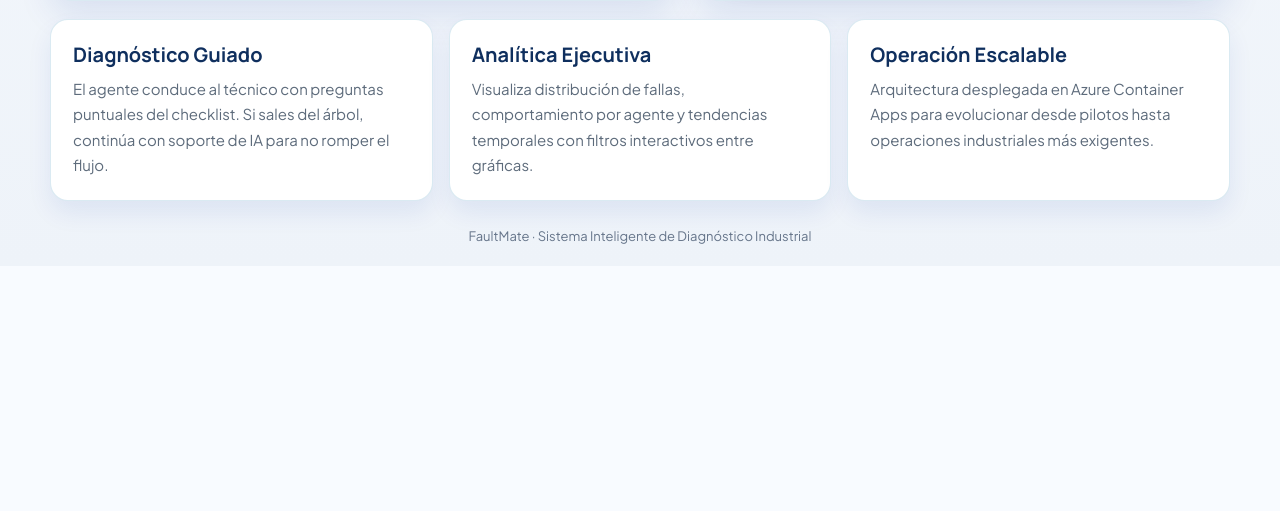
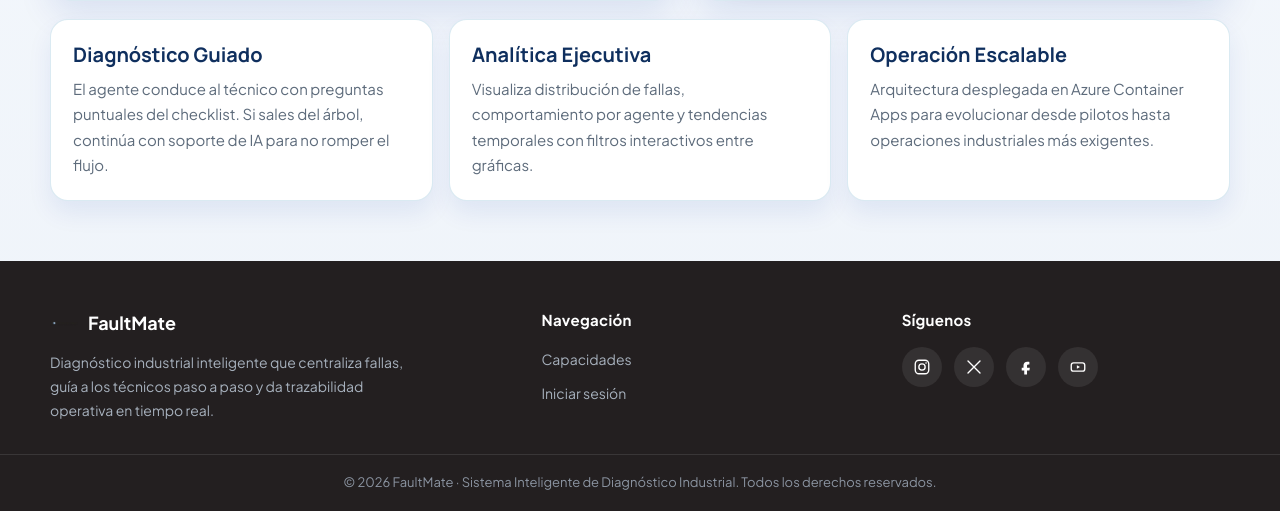
Before and after one commit to ibarrapracticantes20-hue/FaultMate, a Django app: page / in a window 1280 px wide. Shown: the part 870-1381 px from the top of the page. Before the commit the page ends 1114 px from the top, so only its background shows below. Run offline with Django 5.2, Linux system fonts and the light colour scheme.

Commit message:
Add social media footer section with links to Instagram, X, Facebook and YouTube
Co-Authored-By: Claude Sonnet 5 <noreply@anthropic.com>

```diff
--- a/FaultMateWeb/dashboard/templates/dashboard/index.html
+++ b/FaultMateWeb/dashboard/templates/dashboard/index.html
@@ -88,8 +88,60 @@
     </section>
 </main>
 
-<footer class="landing-footer">
-    <p>FaultMate · Sistema Inteligente de Diagnóstico Industrial</p>
+<footer class="landing-info-footer">
+    <div class="landing-info-footer-grid">
+        <div class="landing-info-footer-col">
+            <div class="landing-info-footer-brand">
+                <img src="{% static 'img/IOT.png' %}" alt="IOT Technologies" class="landing-info-footer-logo">
+                <span>FaultMate</span>
+            </div>
+            <p>
+                Diagnóstico industrial inteligente que centraliza fallas, guía a los técnicos paso a paso
+                y da trazabilidad operativa en tiempo real.
+            </p>
+        </div>
+
+        <div class="landing-info-footer-col">
+            <h4>Navegación</h4>
+            <ul class="landing-info-footer-links">
+                <li><a href="#capacidades">Capacidades</a></li>
+                <li><a href="/login/">Iniciar sesión</a></li>
+            </ul>
+        </div>
+
+        <div class="landing-info-footer-col">
+            <h4>Síguenos</h4>
+            <div class="landing-social-row">
+                <a href="https://www.instagram.com/merkatics_growthlab/" target="_blank" rel="noopener noreferrer" class="landing-social-icon landing-social-instagram" aria-label="Instagram">
+                    <svg viewBox="0 0 24 24" fill="none" xmlns="http://www.w3.org/2000/svg">
+                        <rect x="3" y="3" width="18" height="18" rx="5" stroke="currentColor" stroke-width="1.8"/>
+                        <circle cx="12" cy="12" r="4.2" stroke="currentColor" stroke-width="1.8"/>
+                        <circle cx="17.4" cy="6.6" r="1.1" fill="currentColor"/>
+                    </svg>
+                </a>
+                <a href="https://x.com/GrowthLabMx/photo" target="_blank" rel="noopener noreferrer" class="landing-social-icon landing-social-x" aria-label="X (Twitter)">
+                    <svg viewBox="0 0 24 24" fill="none" xmlns="http://www.w3.org/2000/svg">
+                        <path d="M4 4l16 16M20 4L4 20" stroke="currentColor" stroke-width="1.8" stroke-linecap="round"/>
+                    </svg>
+                </a>
+                <a href="https://www.facebook.com/photo/?fbid=122093107389388722&set=a.122093107401388722" target="_blank" rel="noopener noreferrer" class="landing-social-icon landing-social-facebook" aria-label="Facebook">
+                    <svg viewBox="0 0 24 24" fill="none" xmlns="http://www.w3.org/2000/svg">
+                        <path d="M14.5 8.5h2V5.2c-.35-.05-1.54-.2-2.94-.2-2.9 0-4.9 1.77-4.9 5.02V13H6.3v3.6h3.36V22h3.7v-5.4h3.22l.51-3.6h-3.73v-2.6c0-1.04.28-1.9 2.14-1.9z" fill="currentColor"/>
+                    </svg>
+                </a>
+                <a href="https://www.youtube.com/@Merkatics" target="_blank" rel="noopener noreferrer" class="landing-social-icon landing-social-youtube" aria-label="YouTube">
+                    <svg viewBox="0 0 24 24" fill="none" xmlns="http://www.w3.org/2000/svg">
+                        <rect x="3" y="6.5" width="18" height="11" rx="3" stroke="currentColor" stroke-width="1.8"/>
+                        <path d="M10.5 9.7l4.2 2.3-4.2 2.3z" fill="currentColor"/>
+                    </svg>
+                </a>
+            </div>
+        </div>
+    </div>
+
+    <div class="landing-info-footer-bottom">
+        <p>© 2026 FaultMate · Sistema Inteligente de Diagnóstico Industrial. Todos los derechos reservados.</p>
+    </div>
 </footer>
 
 </body>
--- a/FaultMateWeb/static/css/estilos.css
+++ b/FaultMateWeb/static/css/estilos.css
@@ -671,6 +671,126 @@ tr:hover td {
     font-size: 13px;
 }
 
+/* 10.1) Footer institucional con redes sociales ----------------------------- */
+.landing-info-footer {
+    margin-top: 60px;
+    background: var(--color-oscuro);
+    color: #cfd6dd;
+}
+
+.landing-info-footer-grid {
+    width: min(1180px, calc(100% - 48px));
+    margin: 0 auto;
+    padding: 48px 0 32px;
+    display: grid;
+    grid-template-columns: 1.4fr 1fr 1fr;
+    gap: 32px;
+}
+
+.landing-info-footer-col h4 {
+    color: var(--color-blanco);
+    font-size: 15px;
+    font-weight: 700;
+    letter-spacing: .02em;
+    margin: 0 0 16px;
+}
+
+.landing-info-footer-brand {
+    display: flex;
+    align-items: center;
+    gap: 10px;
+    margin-bottom: 14px;
+}
+
+.landing-info-footer-logo {
+    height: 28px;
+    width: auto;
+}
+
+.landing-info-footer-brand span {
+    color: var(--color-blanco);
+    font-weight: 800;
+    font-size: 18px;
+}
+
+.landing-info-footer-col p {
+    font-size: 14px;
+    line-height: 1.7;
+    color: #a7b1bd;
+    max-width: 360px;
+}
+
+.landing-info-footer-links {
+    list-style: none;
+    margin: 0;
+    padding: 0;
+    display: flex;
+    flex-direction: column;
+    gap: 10px;
+}
+
+.landing-info-footer-links a {
+    color: #a7b1bd;
+    text-decoration: none;
+    font-size: 14px;
+    transition: color .15s ease;
+}
+
+.landing-info-footer-links a:hover {
+    color: var(--color-primario-claro);
+}
+
+.landing-social-row {
+    display: flex;
+    gap: 12px;
+}
+
+.landing-social-icon {
+    width: 40px;
+    height: 40px;
+    border-radius: 50%;
+    display: flex;
+    align-items: center;
+    justify-content: center;
+    background: rgba(255, 255, 255, .08);
+    color: var(--color-blanco);
+    transition: transform .15s ease, background .15s ease;
+}
+
+.landing-social-icon svg {
+    width: 18px;
+    height: 18px;
+}
+
+.landing-social-icon:hover {
+    transform: translateY(-2px);
+}
+
+.landing-social-instagram:hover { background: linear-gradient(45deg, #f58529, #dd2a7b, #8134af, #515bd4); }
+.landing-social-x:hover { background: #000000; }
+.landing-social-facebook:hover { background: #1877f2; }
+.landing-social-youtube:hover { background: #ff0000; }
+
+.landing-info-footer-bottom {
+    border-top: 1px solid rgba(255, 255, 255, .1);
+}
+
+.landing-info-footer-bottom p {
+    width: min(1180px, calc(100% - 48px));
+    margin: 0 auto;
+    padding: 18px 0;
+    font-size: 13px;
+    color: #8b94a1;
+    text-align: center;
+}
+
+@media (max-width: 720px) {
+    .landing-info-footer-grid {
+        grid-template-columns: 1fr;
+        gap: 28px;
+    }
+}
+
 /* 11) Textos de ayuda / mensajes -------------------------------------------- */
 .mensaje-vacio {
     color: var(--texto-suave);
```
